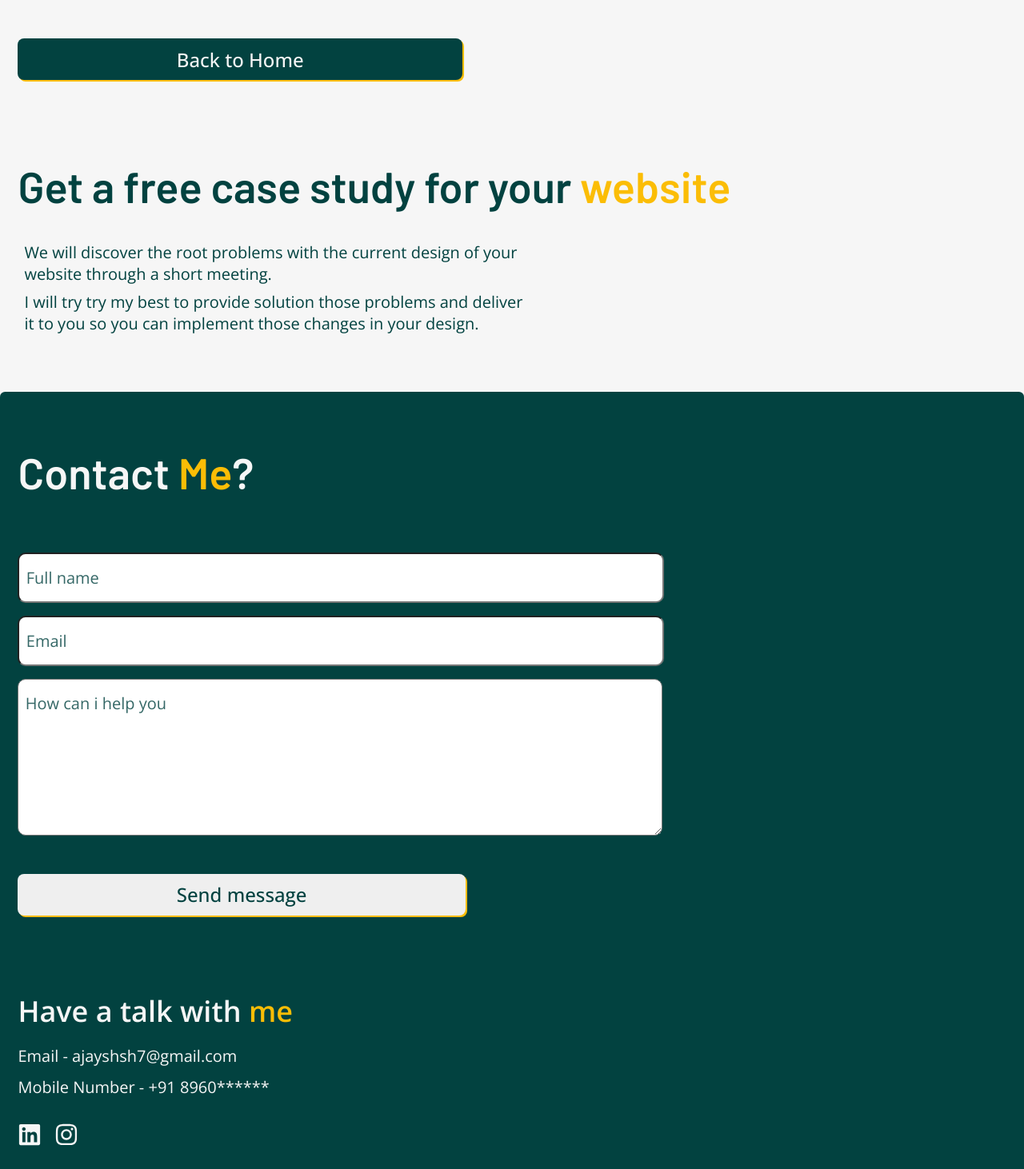
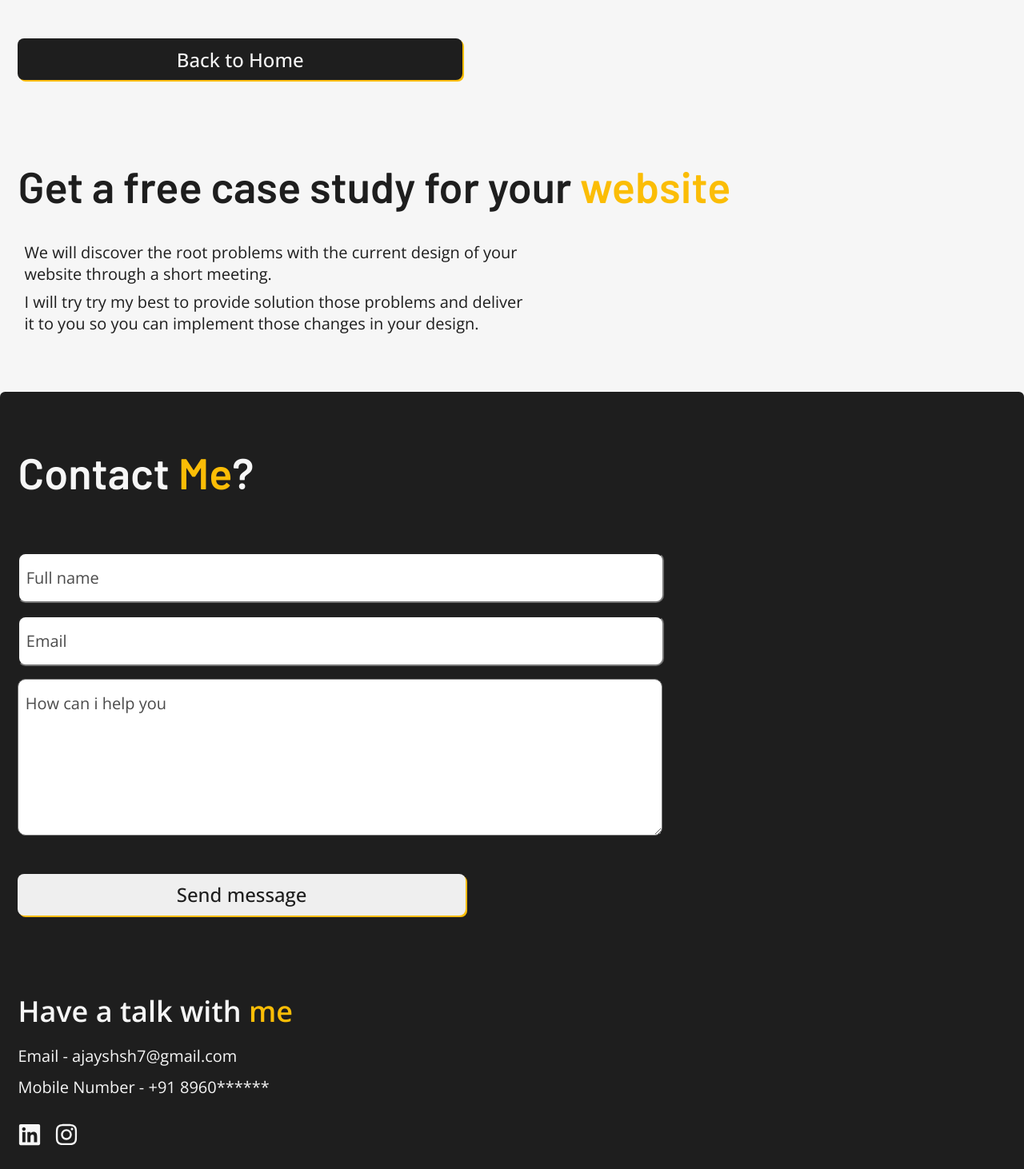
Before and after one commit to ajayshsh7/portfolio, a React (Vite) app: page /casestudy in a window 1280 px wide. Shown: the top 1462 px of the page at 80% size. Built offline with nearby package versions, Linux system fonts and the light colour scheme.

Commit message:
Theme color change

```diff
--- a/src/components/Navbar.jsx
+++ b/src/components/Navbar.jsx
@@ -22,9 +22,9 @@ const Navbar = () => {
       <div >
         <a href="#" className='hamdiv' onClick={toggleNavbar}>
           <svg className='hambtn' width="42" height="18" viewBox="0 0 42 18" fill="none" xmlns="http://www.w3.org/2000/svg">
-            <path d="M1 1H41" stroke="#024240" strokeWidth="2" strokeLinecap="round" />
-            <path d="M1 9L33 9" stroke="#024240" strokeWidth="2" strokeLinecap="round" />
-            <path d="M1 17L25 17" stroke="#024240" strokeWidth="2" strokeLinecap="round" />
+            <path d="M1 1H41" stroke="#1E1E1E" strokeWidth="2" strokeLinecap="round" />
+            <path d="M1 9L33 9" stroke="#1E1E1E" strokeWidth="2" strokeLinecap="round" />
+            <path d="M1 17L25 17" stroke="#1E1E1E" strokeWidth="2" strokeLinecap="round" />
           </svg>
         </a>
       </div>
--- a/src/components/contact.css
+++ b/src/components/contact.css
@@ -1,5 +1,5 @@
 .contact{
-    background-color: #024240;
+    background-color: #1E1E1E;
     padding-left: 1.4rem;
     padding-right: 1.4rem;
     border-radius: .4rem;
@@ -20,7 +20,7 @@
     border-radius: 10px;
 }
 .mainbtn{
-    color: #024240;
+    color: #1E1E1E;
     margin-top: 4rem;
 }
 input, textarea{
@@ -30,12 +30,12 @@ input, textarea{
 }
 input::placeholder{
     padding-left: .4rem;
-    color: #024240;
+    color: #1E1E1E;
     opacity: 80%;
 }
 textarea::placeholder{
     padding-left: .4rem;
-    color: #024240;
+    color: #1E1E1E;
     opacity: 80%;
 }
 .social{
--- a/src/components/navbar.css
+++ b/src/components/navbar.css
@@ -1,7 +1,7 @@
 @import url('https://fonts.googleapis.com/css2?family=Barlow:wght@500;600&family=Open+Sans:wght@400;500;600&display=swap');
 
 .nav{
-    background-color: #024240;
+    background-color: #1E1E1E;
     margin: 0;
     width: 100%;
 }
@@ -64,7 +64,7 @@
     .mobile-menu ul li a{
         font-size: 24px;
         font-weight: 600;
-        color: #024240;
+        color: #1E1E1E;
     }
     .hambtn{
         display: block;
@@ -77,7 +77,7 @@
         border-radius: 10px;
         box-shadow: 4px 4px 16px 4px rgba(0, 0, 0, 0.12);
         background-color: #f6f6f6;
-        color: #024240;
+        color: #1E1E1E;
         z-index: 999;
     }
     .nav{
@@ -85,7 +85,7 @@
 
     }
     .navbtn{
-        background-color: #024240;
+        background-color: #1E1E1E;
         color: #f6f6f6;
         font-size: 24px;
         font-weight: 600;
--- a/src/components/process.css
+++ b/src/components/process.css
@@ -14,7 +14,7 @@ h2{
     display: flex;
     justify-content: space-between;
     align-items: center;
-    color: #024240;
+    color: #1E1E1E;
     -webkit-tap-highlight-color: transparent;
     -webkit-tap-highlight-color: rgba(0, 0, 0, 0);
 }
@@ -42,7 +42,7 @@ h2{
     transition-duration: 300ms;
 }
 .desc{
-    color: #024240;
+    color: #1E1E1E;
     max-width: 40rem;
     font-size: 1.25rem;
     padding-top: 1.5rem;
--- a/src/pages/casestudy.css
+++ b/src/pages/casestudy.css
@@ -13,7 +13,7 @@
 }
 .homebtn{
     font-family: 'Open Sans', sans-serif;
-    background-color: #024240;
+    background-color: #1E1E1E;
     color: #f6f6f6;
     font-size: 1.5rem;
     font-weight: 500;
--- a/src/pages/contactpage.css
+++ b/src/pages/contactpage.css
@@ -11,7 +11,7 @@
 }
 .homebtn{
     font-family: 'Open Sans', sans-serif;
-    background-color: #024240;
+    background-color: #1E1E1E;
     color: #f6f6f6;
     font-size: 1.5rem;
     font-weight: 500;
--- a/src/pages/home.css
+++ b/src/pages/home.css
@@ -11,7 +11,7 @@ h1{
     width: auto;
     font-family: 'Barlow', sans-serif;
     font-weight: 600;
-    color: #024240;
+    color: #1E1E1E;
 }
 h2{
     font-family: 'Open Sans', sans-serif;
@@ -23,7 +23,7 @@ p{
     font-family: 'Open Sans', sans-serif;
     font-size: 1.25rem;
     font-weight: 400;
-    color: #024240;
+    color: #1E1E1E;
 }
 .heroH{
     padding-top: 8.375rem;
@@ -40,7 +40,7 @@ p{
 }
 .maincontent {
     max-width: 100%;
-    background-color: #024240;
+    background-color: #1E1E1E;
     display: grid;
     grid-auto-flow: column;
     grid-template-columns: 1fr 1fr;
@@ -117,11 +117,11 @@ p{
     margin-top: .2rem;
 }
 .whymeH{
-    color: #024240;
+    color: #1E1E1E;
     padding-bottom: 2rem;
 }
 .firstT{
-    color: #024240;
+    color: #1E1E1E;
     flex: 1;
     order: 1;
 }
@@ -134,7 +134,7 @@ p{
     animation: growShrinkAnimation 4s infinite;
 }
 .secT{
-    color: #024240;
+    color: #1E1E1E;
     flex: 1;
     order: 2;
 }
```
Also changed, not shown: src/pages/Home.jsx (+4 -4 lines).
